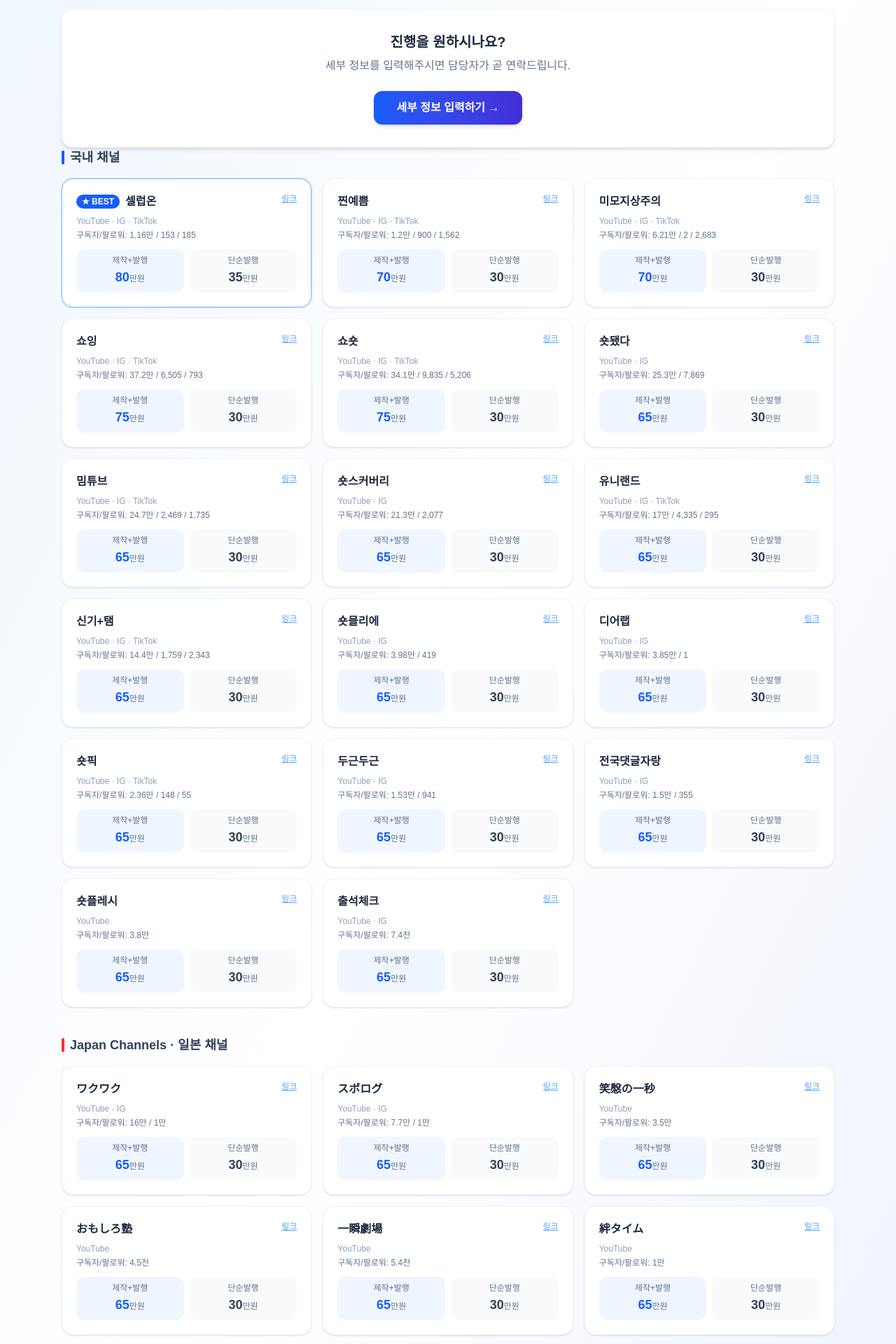
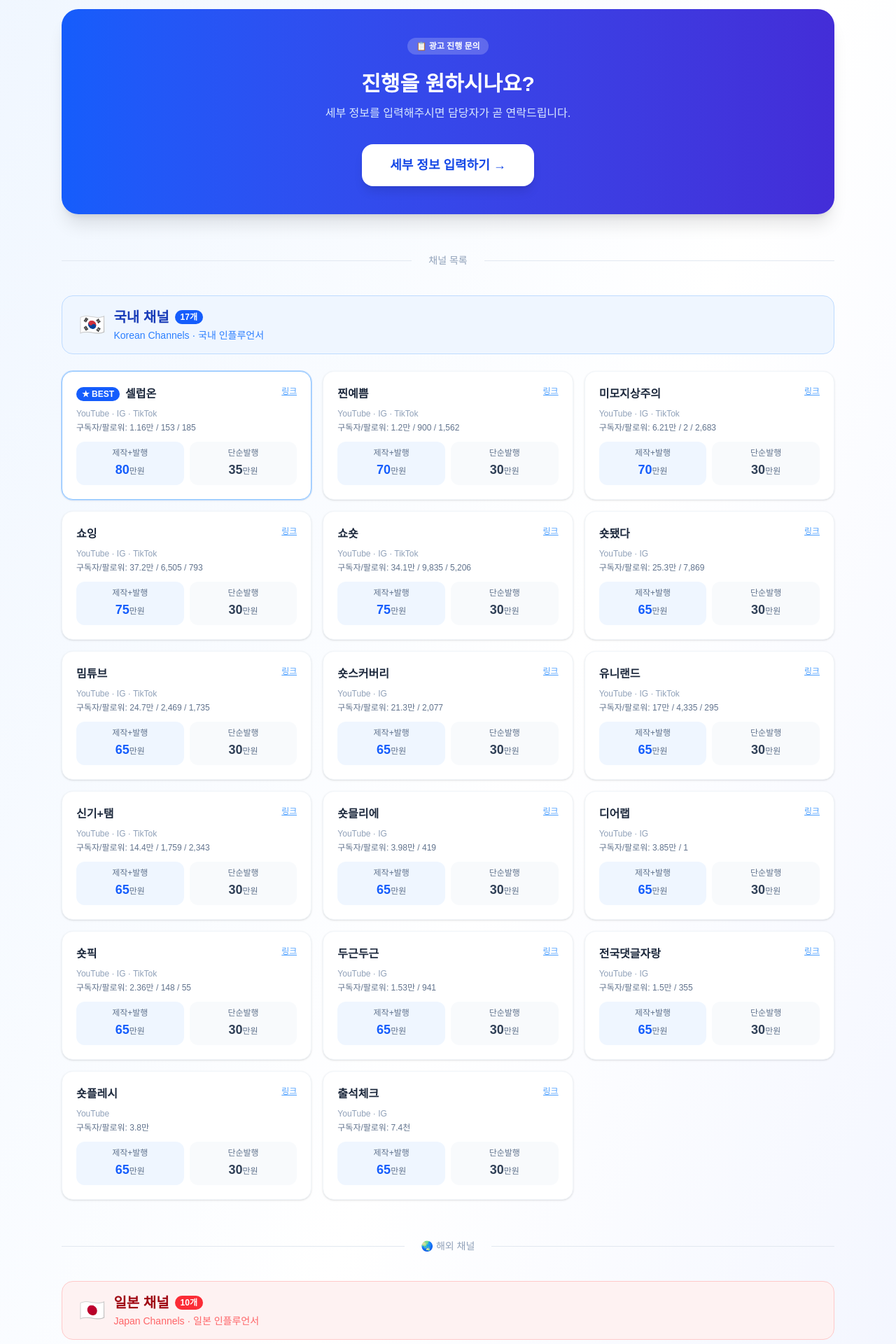
Before and after one commit to theooozy/hrcompany, a Next.js app: page /portal in a window 1280 px wide. Shown: the part 220-2140 px from the top of the page at 70% size. Built offline with nearby package versions, Linux system fonts and the light colour scheme; sample sign-in values are in the browser's storage.

Commit message:
feat: improve portal UI - CTA spacing, domestic/japan channel distinction with flags and badges

```diff
--- a/app/portal/page.tsx
+++ b/app/portal/page.tsx
@@ -98,43 +98,87 @@ export default function PortalPage() {
         </div>
       </header>
 
-      <section className="max-w-6xl mx-auto px-6 py-12">
+      <section className="max-w-6xl mx-auto px-4 sm:px-6 py-12">
+
+        {/* 페이지 제목 */}
         <div className="text-center mb-10">
           <h1 className="text-3xl font-bold text-slate-800 mb-3">채널별 단가 안내</h1>
           <p className="text-slate-500">아래 단가를 확인하시고 진행을 원하시면 세부 정보를 입력해주세요.</p>
         </div>
 
-        <div className="bg-white rounded-2xl p-8 shadow-md border border-slate-100 text-center">
-          <h2 className="text-xl font-bold text-slate-800 mb-2">진행을 원하시나요?</h2>
-          <p className="text-slate-500 mb-6">세부 정보를 입력해주시면 담당자가 곧 연락드립니다.</p>
+        {/* CTA 섹션 - 채널 목록 위, 충분한 여백 확보 */}
+        <div className="mb-14 bg-gradient-to-r from-blue-600 to-indigo-700 rounded-3xl p-8 md:p-10 text-center shadow-xl">
+          <div className="mb-2">
+            <span className="inline-block bg-white/20 text-white text-xs font-bold px-3 py-1 rounded-full mb-4">📋 광고 진행 문의</span>
+          </div>
+          <h2 className="text-2xl md:text-3xl font-extrabold text-white mb-3">진행을 원하시나요?</h2>
+          <p className="text-blue-100 mb-8 text-base">세부 정보를 입력해주시면 담당자가 곧 연락드립니다.</p>
           <a
             href="/portal/details"
-            className="inline-block px-8 py-3 bg-gradient-to-r from-blue-600 to-indigo-700 text-white rounded-xl font-bold shadow-md hover:shadow-lg transition-all"
+            className="inline-block px-10 py-4 bg-white text-blue-700 rounded-2xl font-bold text-lg shadow-lg hover:shadow-xl hover:scale-105 transition-all duration-200"
           >
             세부 정보 입력하기 →
           </a>
         </div>
 
-        {/* 국내 채널 */}
-        <div className="mb-10">
-          <h2 className="text-lg font-bold text-slate-700 mb-4 flex items-center gap-2">
-            <span className="w-1 h-5 bg-blue-600 rounded-full inline-block"></span>
-            국내 채널
-          </h2>
+        {/* 구분선 */}
+        <div className="flex items-center gap-4 mb-10">
+          <div className="flex-1 h-px bg-slate-200"></div>
+          <span className="text-slate-400 text-sm font-medium px-2">채널 목록</span>
+          <div className="flex-1 h-px bg-slate-200"></div>
+        </div>
+
+        {/* 국내 채널 섹션 */}
+        <div className="mb-14">
+          <div className="flex items-center gap-3 mb-6 bg-blue-50 border border-blue-200 rounded-2xl px-6 py-4">
+            <span className="text-3xl">🇰🇷</span>
+            <div>
+              <div className="flex items-center gap-2 mb-0.5">
+                <h2 className="text-xl font-extrabold text-blue-800">국내 채널</h2>
+                <span className="text-xs bg-blue-600 text-white font-bold px-2 py-0.5 rounded-full">{domesticChannels.length}개</span>
+              </div>
+              <p className="text-sm text-blue-500">Korean Channels · 국내 인플루언서</p>
+            </div>
+          </div>
           <div className="grid grid-cols-1 md:grid-cols-2 lg:grid-cols-3 gap-4">
             {domesticChannels.map((ch) => <ChannelCard key={ch.name} ch={ch} />)}
           </div>
         </div>
 
-        {/* 일본 채널 */}
-        <div className="mb-10">
-          <h2 className="text-lg font-bold text-slate-700 mb-4 flex items-center gap-2">
-            <span className="w-1 h-5 bg-red-500 rounded-full inline-block"></span>
-            Japan Channels · 일본 채널
-          </h2>
+        {/* 국내/일본 구분 */}
+        <div className="flex items-center gap-4 mb-10">
+          <div className="flex-1 h-px bg-slate-200"></div>
+          <span className="text-slate-400 text-sm font-medium px-2">🌏 해외 채널</span>
+          <div className="flex-1 h-px bg-slate-200"></div>
+        </div>
+
+        {/* 일본 채널 섹션 */}
+        <div className="mb-14">
+          <div className="flex items-center gap-3 mb-6 bg-red-50 border border-red-200 rounded-2xl px-6 py-4">
+            <span className="text-3xl">🇯🇵</span>
+            <div>
+              <div className="flex items-center gap-2 mb-0.5">
+                <h2 className="text-xl font-extrabold text-red-800">일본 채널</h2>
+                <span className="text-xs bg-red-500 text-white font-bold px-2 py-0.5 rounded-full">{japanChannels.length}개</span>
+              </div>
+              <p className="text-sm text-red-400">Japan Channels · 일본 인플루언서</p>
+            </div>
+          </div>
           <div className="grid grid-cols-1 md:grid-cols-2 lg:grid-cols-3 gap-4">
             {japanChannels.map((ch) => <ChannelCard key={ch.name} ch={ch} />)}
           </div>
+        </div>
+
+        {/* 하단 CTA 반복 */}
+        <div className="mt-4 bg-gradient-to-r from-blue-600 to-indigo-700 rounded-3xl p-8 text-center shadow-xl">
+          <h2 className="text-xl font-extrabold text-white mb-2">마음에 드는 채널을 찾으셨나요?</h2>
+          <p className="text-blue-100 mb-6 text-sm">세부 정보를 입력하시면 담당자가 빠르게 연락드립니다.</p>
+          <a
+            href="/portal/details"
+            className="inline-block px-8 py-3 bg-white text-blue-700 rounded-2xl font-bold shadow-md hover:shadow-lg hover:scale-105 transition-all duration-200"
+          >
+            세부 정보 입력하기 →
+          </a>
         </div>
 
       </section>
```
